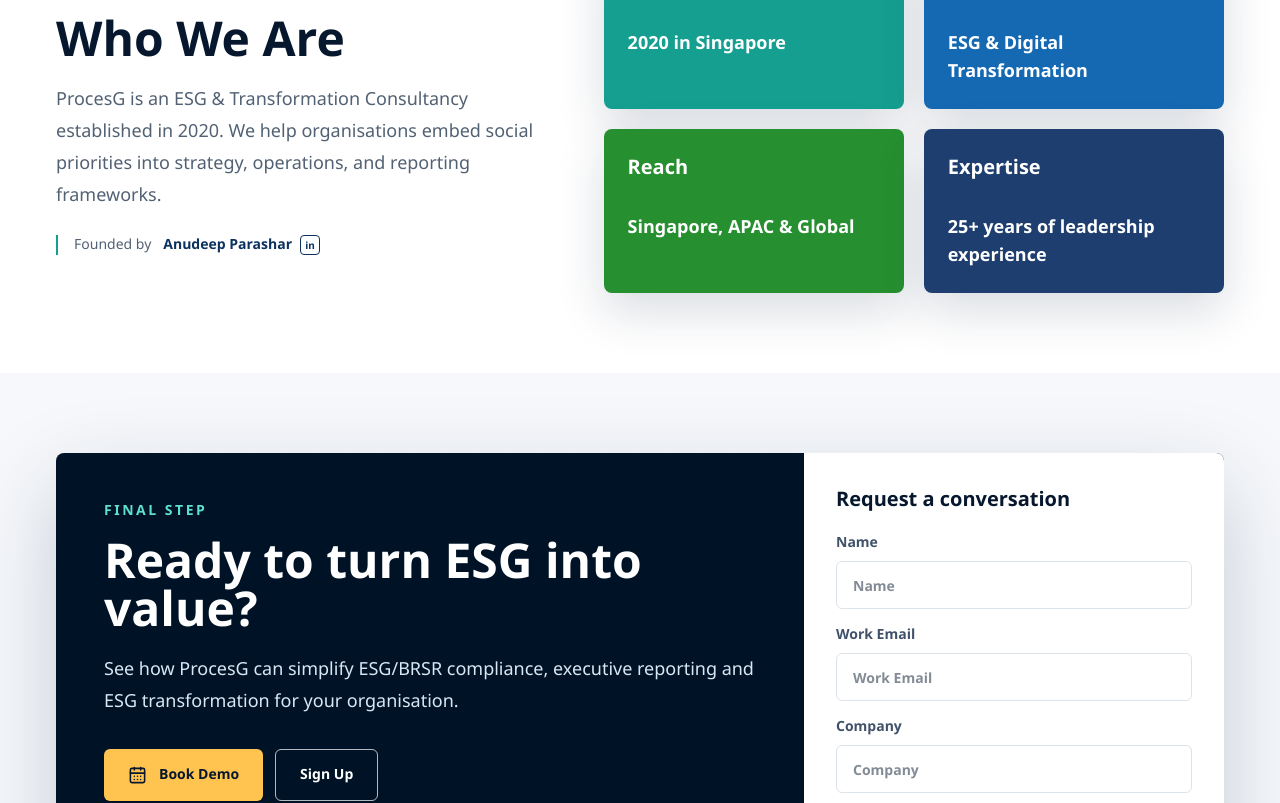
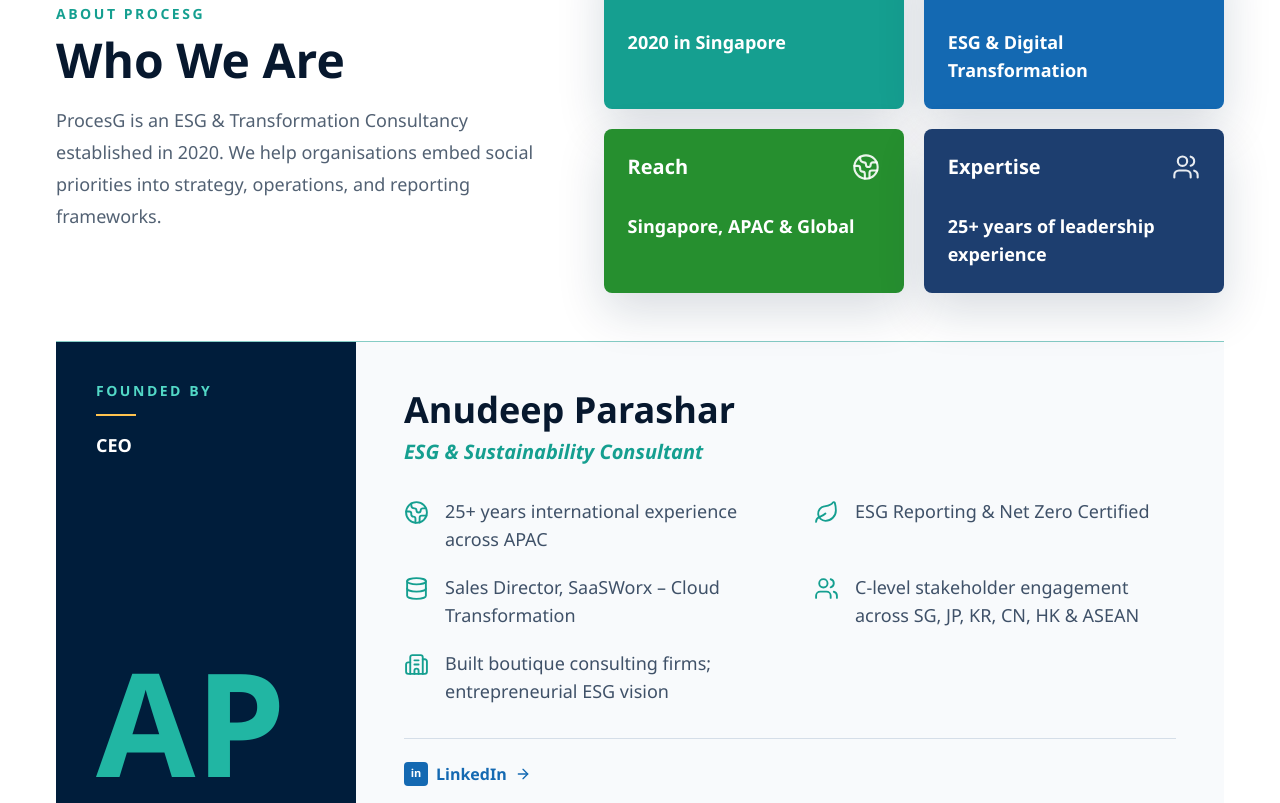
Before and after one commit to Arnav270803/BRSR_Frontend, a React (Vite) app: page / in a window 1280 px wide. Shown: the part 6022-6825 px from the top of the page. Built offline with nearby package versions, Linux system fonts and the light colour scheme; no server answers.

Commit message:
Add founder profile to landing page

```diff
--- a/src/pages/LandingPage.tsx
+++ b/src/pages/LandingPage.tsx
@@ -233,10 +233,18 @@ const focusAreas = [
 ];
 
 const aboutCards = [
-  { label: "Founded", value: "2020 in Singapore", tone: "bg-[#159f90]" },
-  { label: "Focus", value: "ESG & Digital Transformation", tone: "bg-[#1469b2]" },
-  { label: "Reach", value: "Singapore, APAC & Global", tone: "bg-[#268f2f]" },
-  { label: "Expertise", value: "25+ years of leadership experience", tone: "bg-[#1d3e6f]" },
+  { label: "Founded", value: "2020 in Singapore", tone: "bg-[#159f90]", icon: Building2 },
+  { label: "Focus", value: "ESG & Digital Transformation", tone: "bg-[#1469b2]", icon: Target },
+  { label: "Reach", value: "Singapore, APAC & Global", tone: "bg-[#268f2f]", icon: Globe2 },
+  { label: "Expertise", value: "25+ years of leadership experience", tone: "bg-[#1d3e6f]", icon: Users },
+];
+
+const founderHighlights = [
+  { copy: "25+ years international experience across APAC", icon: Globe2 },
+  { copy: "ESG Reporting & Net Zero Certified", icon: Leaf },
+  { copy: "Sales Director, SaaSWorx \u2013 Cloud Transformation", icon: Database },
+  { copy: "C-level stakeholder engagement across SG, JP, KR, CN, HK & ASEAN", icon: Users },
+  { copy: "Built boutique consulting firms; entrepreneurial ESG vision", icon: Building2 },
 ];
 
 export function LandingPage() {
@@ -968,32 +976,75 @@ function AboutSection() {
               in 2020. We help organisations embed social priorities into strategy,
               operations, and reporting frameworks.
             </p>
-            <div className="mt-6 flex items-center gap-3 border-l-2 border-[#159f90] pl-4 text-sm text-[#526173]">
-              <span>Founded by</span>
+          </div>
+
+          <div className="grid gap-5 sm:grid-cols-2">
+            {aboutCards.map((card) => {
+              const Icon = card.icon;
+
+              return (
+                <article className={`${card.tone} min-h-36 rounded-lg p-6 text-white shadow-[0_18px_48px_rgba(10,35,70,0.16)]`} key={card.label}>
+                  <div className="flex items-center justify-between gap-4">
+                    <p className="text-xl font-extrabold">{card.label}</p>
+                    <Icon aria-hidden="true" className="shrink-0 text-white/90" size={28} strokeWidth={1.8} />
+                  </div>
+                  <p className="mt-8 text-lg leading-7 font-semibold">{card.value}</p>
+                </article>
+              );
+            })}
+          </div>
+        </div>
+
+        <div className="mt-12 overflow-hidden border-y border-[#159f90]/50 bg-[#f8fafc] lg:grid lg:grid-cols-[300px_minmax(0,1fr)]">
+          <div className="flex min-h-[230px] flex-col bg-[#001d3b] p-8 text-white sm:p-10 lg:min-h-[330px]">
+            <p className="text-sm font-bold tracking-[0.18em] text-[#52d8c6] uppercase">
+              Founded by
+            </p>
+            <span className="mt-3 h-0.5 w-10 bg-[#ffc34f]" aria-hidden="true" />
+            <p className="mt-4 text-lg font-semibold">CEO</p>
+            <p className="mt-auto text-[7rem] leading-none font-extrabold text-[#21b6a3] sm:text-[9rem]" aria-hidden="true">
+              AP
+            </p>
+          </div>
+
+          <div className="min-w-0 p-8 sm:p-10 lg:p-12">
+            <h3 className="text-3xl font-extrabold tracking-normal text-[#07182e] sm:text-4xl">
+              Anudeep Parashar
+            </h3>
+            <p className="mt-2 text-lg font-semibold italic text-[#159f90] sm:text-xl">
+              ESG & Sustainability Consultant
+            </p>
+
+            <div className="mt-8 grid gap-x-12 gap-y-5 md:grid-cols-2">
+              {founderHighlights.map((highlight) => {
+                const Icon = highlight.icon;
+
+                return (
+                  <div className="flex min-w-0 items-start gap-4" key={highlight.copy}>
+                    <Icon aria-hidden="true" className="mt-0.5 shrink-0 text-[#159f90]" size={25} strokeWidth={1.8} />
+                    <p className="text-base leading-7 text-[#3f5168] sm:text-lg">{highlight.copy}</p>
+                  </div>
+                );
+              })}
+            </div>
+
+            <div className="mt-8 border-t border-[#d5dee8] pt-5">
               <a
-                className="inline-flex items-center gap-2 font-bold text-[#0b315f] transition hover:text-[#159f90] focus-visible:outline-2 focus-visible:outline-offset-4 focus-visible:outline-[#159f90]"
+                className="inline-flex items-center gap-2 font-semibold text-[#1469b2] transition hover:text-[#159f90] focus-visible:outline-2 focus-visible:outline-offset-4 focus-visible:outline-[#159f90]"
                 href="https://www.linkedin.com/in/anudeep-parashar?utm_source=share_via&utm_content=profile&utm_medium=member_ios"
                 rel="noreferrer"
                 target="_blank"
               >
-                Anudeep Parashar
                 <span
                   aria-hidden="true"
-                  className="flex size-5 items-center justify-center rounded-sm border border-current text-[10px] font-extrabold leading-none"
+                  className="flex size-6 items-center justify-center rounded-sm bg-[#1469b2] text-[11px] font-extrabold leading-none text-white"
                 >
                   in
                 </span>
+                LinkedIn
+                <ArrowRight aria-hidden="true" size={16} />
               </a>
             </div>
-          </div>
-
-          <div className="grid gap-5 sm:grid-cols-2">
-            {aboutCards.map((card) => (
-              <article className={`${card.tone} min-h-36 rounded-lg p-6 text-white shadow-[0_18px_48px_rgba(10,35,70,0.16)]`} key={card.label}>
-                <p className="text-xl font-extrabold">{card.label}</p>
-                <p className="mt-8 text-lg leading-7 font-semibold">{card.value}</p>
-              </article>
-            ))}
           </div>
         </div>
       </div>
```
